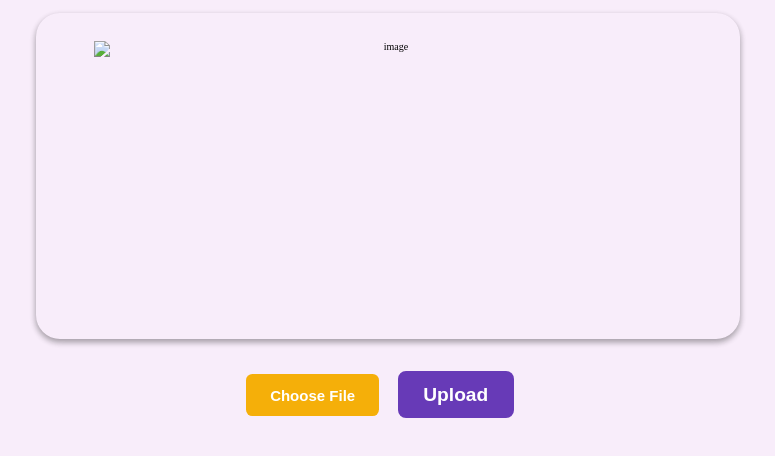
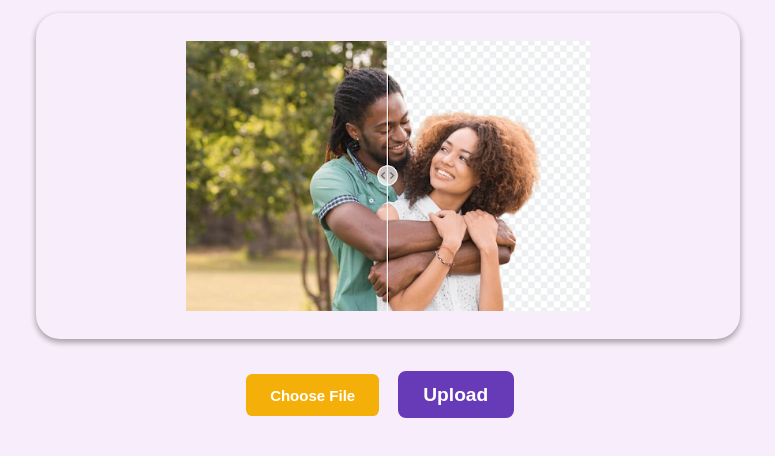
Before and after one commit to aazamali786/Cut-Pro, a plain HTML site: page index.html in a window 1280 px wide. Shown: the part 228-684 px from the top of the page, without its empty margins (252-1027 px from the left). Drawn offline with Linux system fonts and the light colour scheme.

Commit message:
Update index.html

```diff
--- a/index.html
+++ b/index.html
@@ -14,7 +14,7 @@
 
       <form>
         <div class="img">
-          <img id="uploadedImage" src="./images/remove_bg.png" alt="image" />
+          <img id="uploadedImage" src="remove_bg.png" alt="image" />
         </div>
         <div class="btn">
           <input
```
